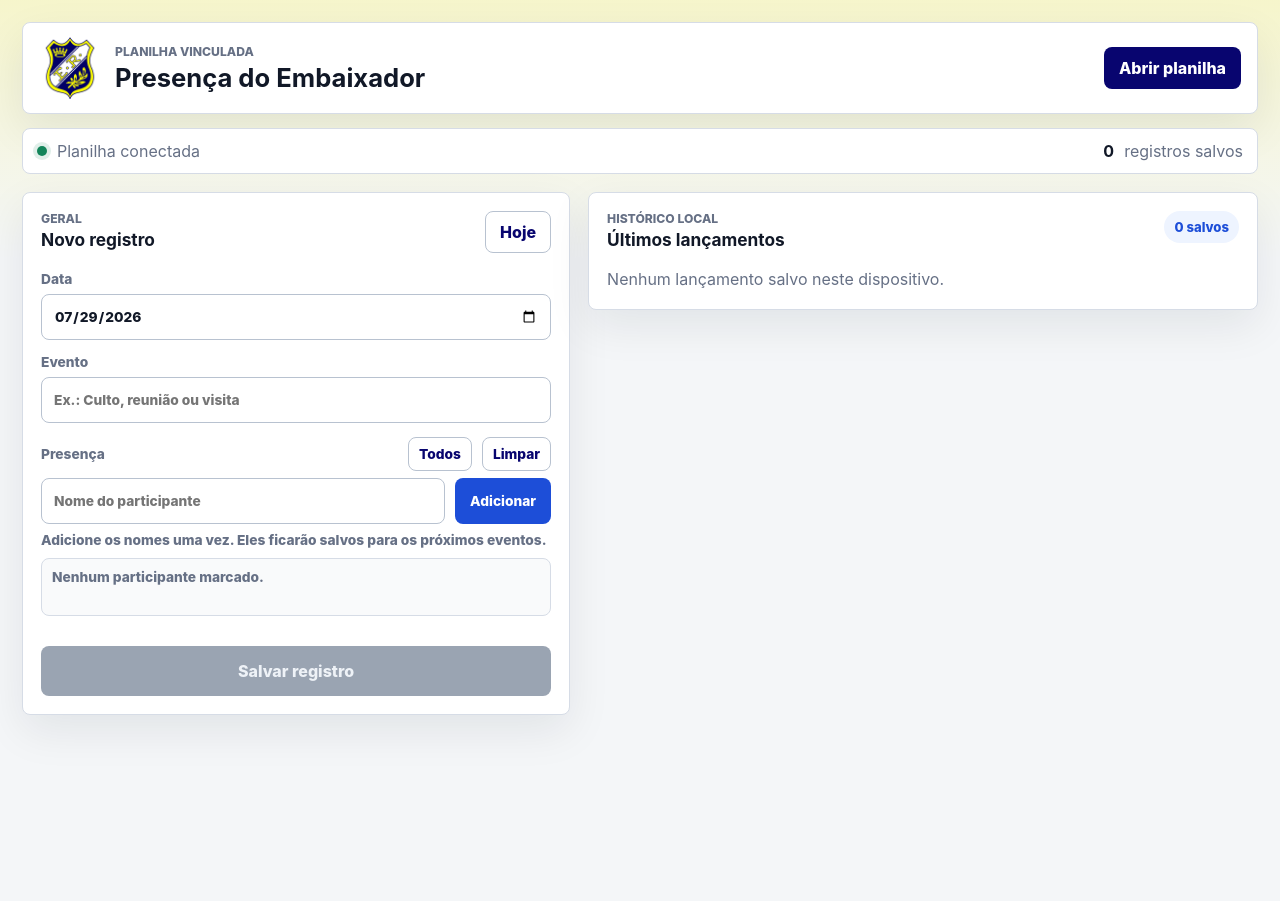
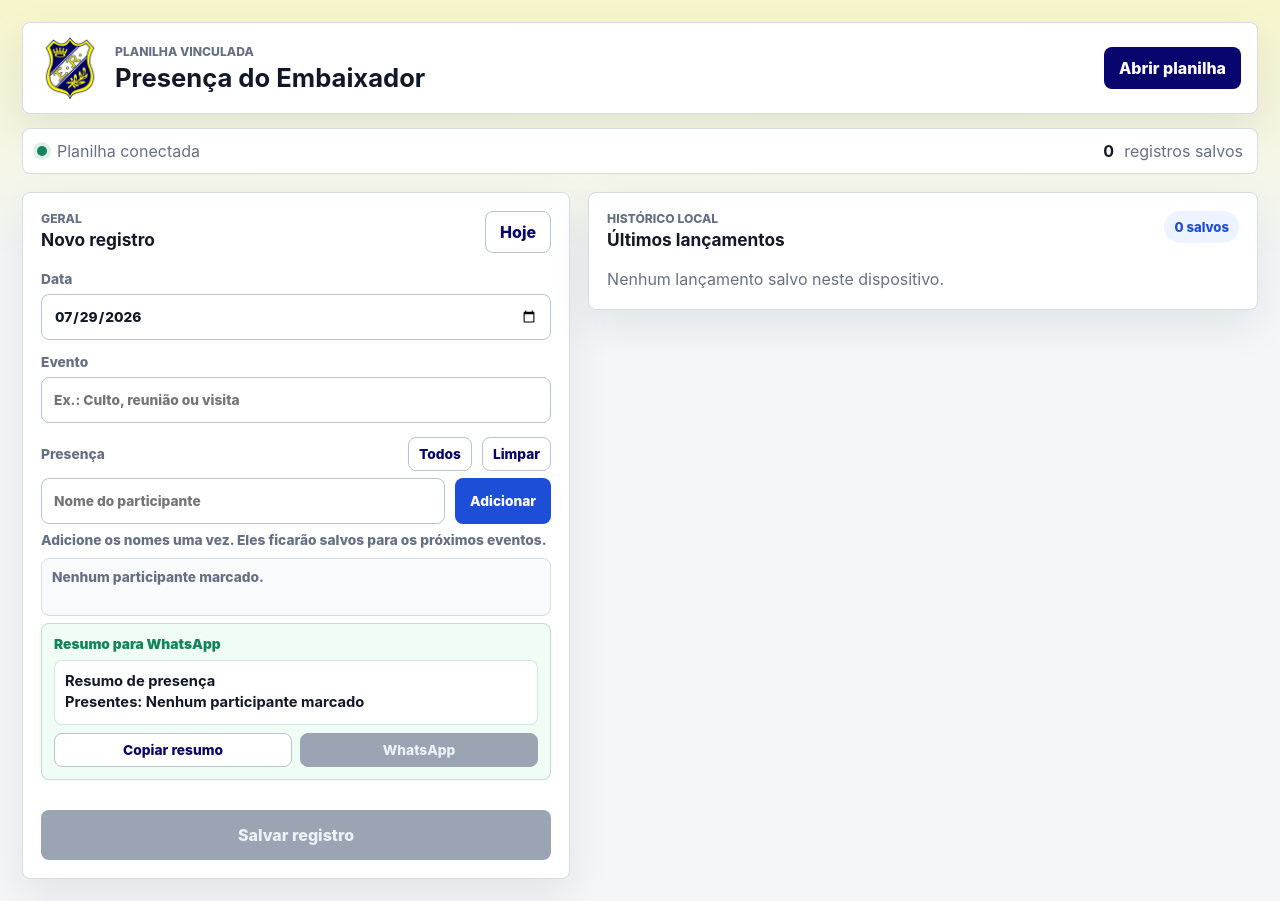
Before and after one commit to GBpontes22/Presen-a-, a Next.js app: page / in a window 1280 px wide. Before the commit the page ends 800 px from the top, so only its background shows below. Built offline with nearby package versions, Linux system fonts and the light colour scheme.

Commit message:
Add WhatsApp event summary

```diff
--- a/app/globals.css
+++ b/app/globals.css
@@ -120,6 +120,7 @@ h2 {
 .installButton,
 .primaryButton,
 .quietButton,
+.whatsappButton,
 .addParticipant button,
 .participantRow button {
   border: 1px solid transparent;
@@ -158,6 +159,12 @@ h2 {
   color: var(--navy);
 }
 
+.whatsappButton {
+  background: var(--green);
+  border-color: var(--green);
+  color: #ffffff;
+}
+
 .compactButton {
   min-height: 34px;
   padding: 0 10px;
@@ -166,7 +173,8 @@ h2 {
 .sheetLink:hover,
 .installButton:hover,
 .primaryButton:hover:not(:disabled),
-.quietButton:hover:not(:disabled) {
+.quietButton:hover:not(:disabled),
+.whatsappButton:hover:not(:disabled) {
   transform: translateY(-1px);
 }
 
@@ -375,6 +383,52 @@ h2 {
   font-weight: 800;
 }
 
+.shareSummary {
+  display: grid;
+  gap: 8px;
+  padding: 12px;
+  background: #f0fdf4;
+  border: 1px solid rgba(19, 133, 90, 0.24);
+  border-radius: 8px;
+  color: var(--text);
+}
+
+.shareSummary > span {
+  color: var(--green);
+  font-weight: 900;
+}
+
+.shareSummary pre {
+  min-height: 58px;
+  margin: 0;
+  padding: 10px;
+  white-space: pre-wrap;
+  overflow-wrap: anywhere;
+  background: #ffffff;
+  border: 1px solid rgba(19, 133, 90, 0.18);
+  border-radius: 8px;
+  color: var(--text);
+  font-family: inherit;
+  font-size: 0.92rem;
+  font-weight: 700;
+  line-height: 1.45;
+}
+
+.summaryActions {
+  display: flex;
+  gap: 8px;
+  flex-wrap: wrap;
+}
+
+.summaryActions button {
+  flex: 1 1 150px;
+}
+
+.shareSummary small {
+  color: var(--green);
+  font-weight: 800;
+}
+
 .primaryButton {
   width: 100%;
   min-height: 50px;
@@ -383,6 +437,12 @@ h2 {
 
 .primaryButton:disabled {
   background: #9aa4b2;
+  color: #eef2f7;
+}
+
+.whatsappButton:disabled {
+  background: #9aa4b2;
+  border-color: #9aa4b2;
   color: #eef2f7;
 }
 
@@ -547,7 +607,8 @@ h2 {
 
   .sheetLink,
   .installButton,
-  .quietButton {
+  .quietButton,
+  .whatsappButton {
     width: 100%;
   }
 
--- a/app/page.tsx
+++ b/app/page.tsx
@@ -57,6 +57,31 @@ function formatDate(value: string) {
   return year && month && day ? `${day}/${month}/${year}` : value;
 }
 
+function buildEventSummary(eventName: string, recordDate: string, names: string[]) {
+  const cleanEvent = normalizeText(eventName);
+  const title = cleanEvent && recordDate ? `${cleanEvent} - ${formatDate(recordDate)}` : "Resumo de presença";
+  const presentNames = names.length ? names.join(", ") : "Nenhum participante marcado";
+
+  return `${title}\nPresentes: ${presentNames}`;
+}
+
+async function copyText(value: string) {
+  if (navigator.clipboard && window.isSecureContext) {
+    await navigator.clipboard.writeText(value);
+    return;
+  }
+
+  const textarea = document.createElement("textarea");
+  textarea.value = value;
+  textarea.setAttribute("readonly", "");
+  textarea.style.position = "fixed";
+  textarea.style.top = "-1000px";
+  document.body.appendChild(textarea);
+  textarea.select();
+  document.execCommand("copy");
+  document.body.removeChild(textarea);
+}
+
 function withBasePath(path: string) {
   return `${BASE_PATH}${path}`;
 }
@@ -98,6 +123,7 @@ export default function Home() {
   const [hydrated, setHydrated] = useState(false);
   const [isSubmitting, setIsSubmitting] = useState(false);
   const [isSyncing, setIsSyncing] = useState(false);
+  const [shareMessage, setShareMessage] = useState("");
   const recordsRef = useRef<AttendanceRecord[]>([]);
   const isSyncingRef = useRef(false);
   const [installPrompt, setInstallPrompt] = useState<BeforeInstallPromptEvent | null>(null);
@@ -193,12 +219,18 @@ export default function Home() {
     () => participants.filter((participant) => selectedParticipants[participant]),
     [participants, selectedParticipants],
   );
+  const eventSummary = useMemo(
+    () => buildEventSummary(eventName, recordDate, selectedNames),
+    [eventName, recordDate, selectedNames],
+  );
 
   const canSubmit =
     recordDate.length > 0 &&
     eventName.trim().length > 0 &&
     selectedNames.length > 0 &&
     !isSubmitting;
+  const canShareSummary =
+    recordDate.length > 0 && eventName.trim().length > 0 && selectedNames.length > 0;
 
   function updateRecordSyncStatus(id: string, syncStatus: SyncStatus) {
     setRecords((current) =>
@@ -291,9 +323,52 @@ export default function Home() {
     setIsInstalled(choice.outcome === "accepted");
   }
 
+  async function copySummary() {
+    if (!canShareSummary) return;
+
+    try {
+      await copyText(eventSummary);
+      setShareMessage("Resumo copiado.");
+    } catch {
+      setShareMessage("Não consegui copiar automaticamente. Use o botão WhatsApp.");
+    }
+  }
+
+  async function shareSummary() {
+    if (!canShareSummary) return;
+
+    let copied = false;
+    try {
+      await copyText(eventSummary);
+      copied = true;
+    } catch {
+      copied = false;
+    }
+
+    if (navigator.share) {
+      try {
+        await navigator.share({
+          title: "Resumo de presença",
+          text: eventSummary,
+        });
+        setShareMessage("Resumo compartilhado.");
+        return;
+      } catch (error) {
+        if (error instanceof DOMException && error.name === "AbortError") {
+          setShareMessage(copied ? "Resumo copiado." : "Compartilhamento cancelado.");
+          return;
+        }
+      }
+    }
+
+    window.open(`https://wa.me/?text=${encodeURIComponent(eventSummary)}`, "_blank", "noopener,noreferrer");
+    setShareMessage(copied ? "Resumo copiado e aberto no WhatsApp." : "Resumo aberto no WhatsApp.");
+  }
+
   async function saveRecord(event: FormEvent) {
     event.preventDefault();
     setMessage("");
+    setShareMessage("");
     setIsSubmitting(true);
 
     const cleanEvent = normalizeText(eventName);
@@ -469,6 +544,20 @@ export default function Home() {
                 selectedNames.map((name) => <span key={name}>{name}</span>)
               )}
             </div>
+
+            <div className="shareSummary">
+              <span>Resumo para WhatsApp</span>
+              <pre>{eventSummary}</pre>
+              <div className="summaryActions">
+                <button type="button" className="quietButton compactButton" onClick={copySummary} disabled={!canShareSummary}>
+                  Copiar resumo
+                </button>
+                <button type="button" className="whatsappButton compactButton" onClick={shareSummary} disabled={!canShareSummary}>
+                  WhatsApp
+                </button>
+              </div>
+              {shareMessage ? <small>{shareMessage}</small> : null}
+            </div>
           </section>
 
           {message ? <p className={`message ${saveState}`}>{message}</p> : null}
```
